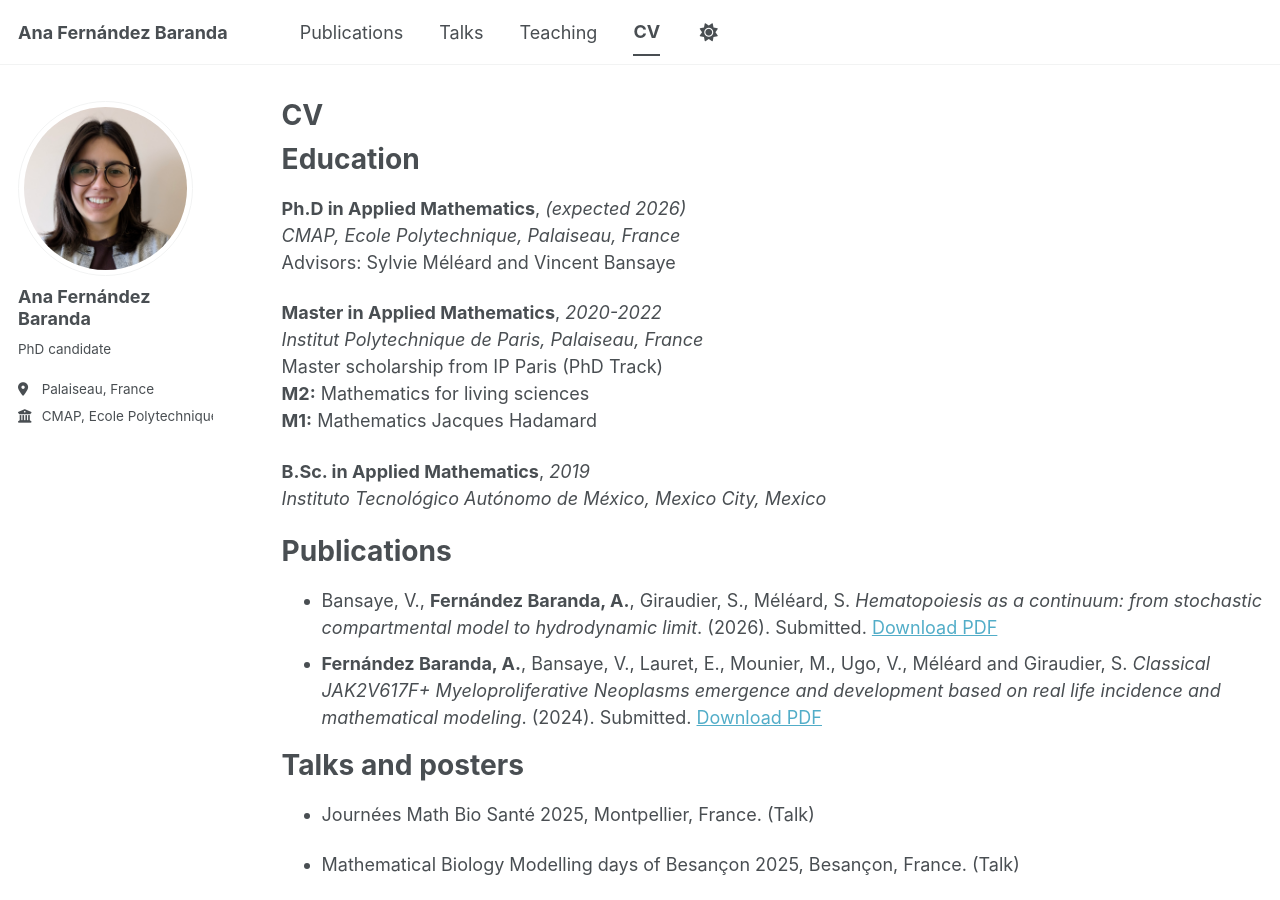
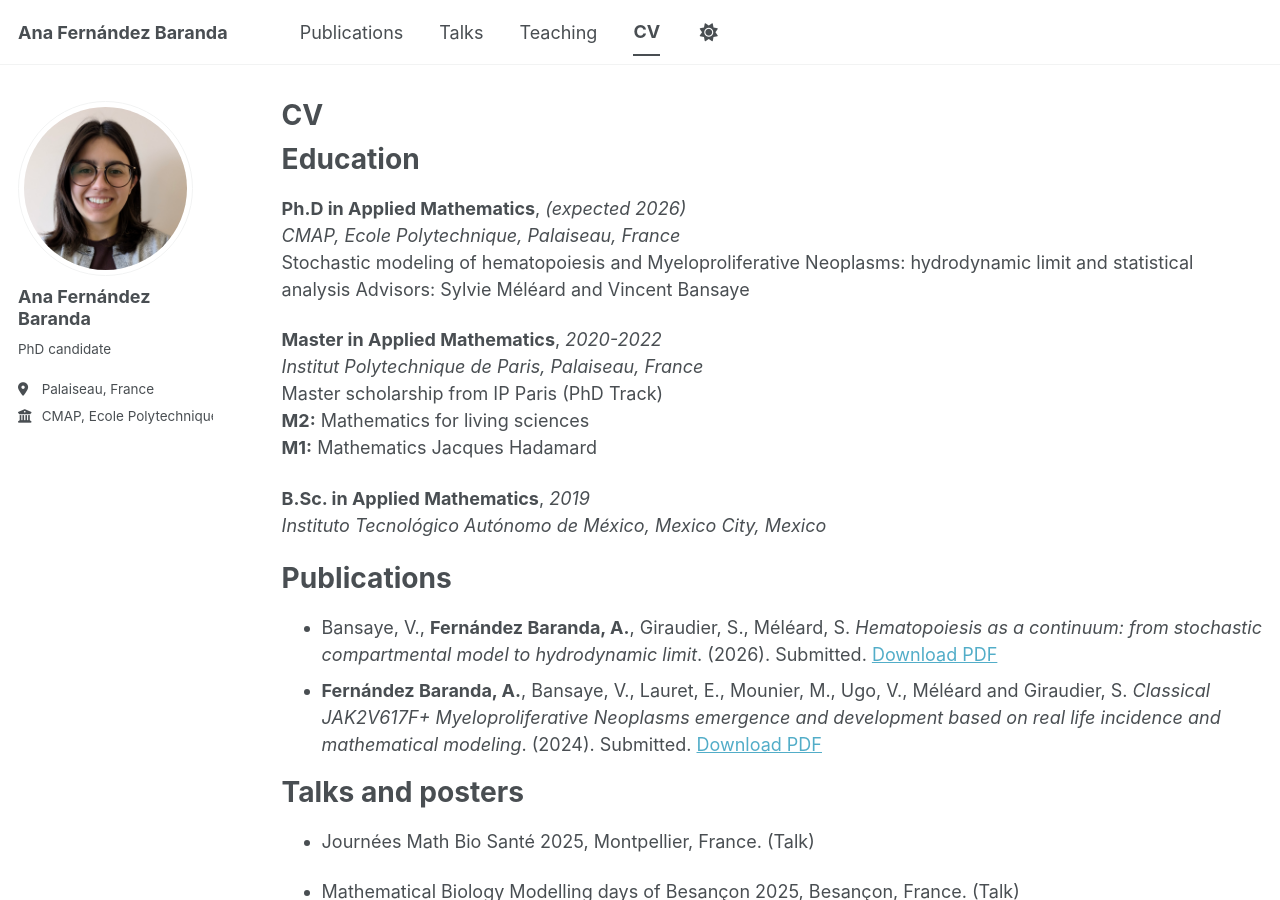
Before and after one commit to ana-fernandezbaranda/ana-fernandezbaranda.github.io, a Jekyll site: the page built from _pages/cv.md, in a window 1280 px wide and 900 px high. Built offline with Jekyll 4.4.1, drawn with Linux system fonts in a browser that asks for light colours; a script bundle is joined from its source files by our own code; library files that are not in the unit come from our copies.

Commit message:
Update CV with research focus in education section
Added research focus on stochastic modeling of hematopoiesis and Myeloproliferative Neoplasms.

```diff
--- a/_pages/cv.md
+++ b/_pages/cv.md
@@ -13,6 +13,7 @@ Education
 ======
 **Ph.D in Applied Mathematics**, _(expected 2026)_ <br>
 _CMAP, Ecole Polytechnique, Palaiseau, France_ <br>
+Stochastic modeling of hematopoiesis and Myeloproliferative Neoplasms: hydrodynamic limit and statistical analysis
 Advisors: Sylvie Méléard and Vincent Bansaye
 
 **Master in Applied Mathematics**, _2020-2022_ <br>
```
